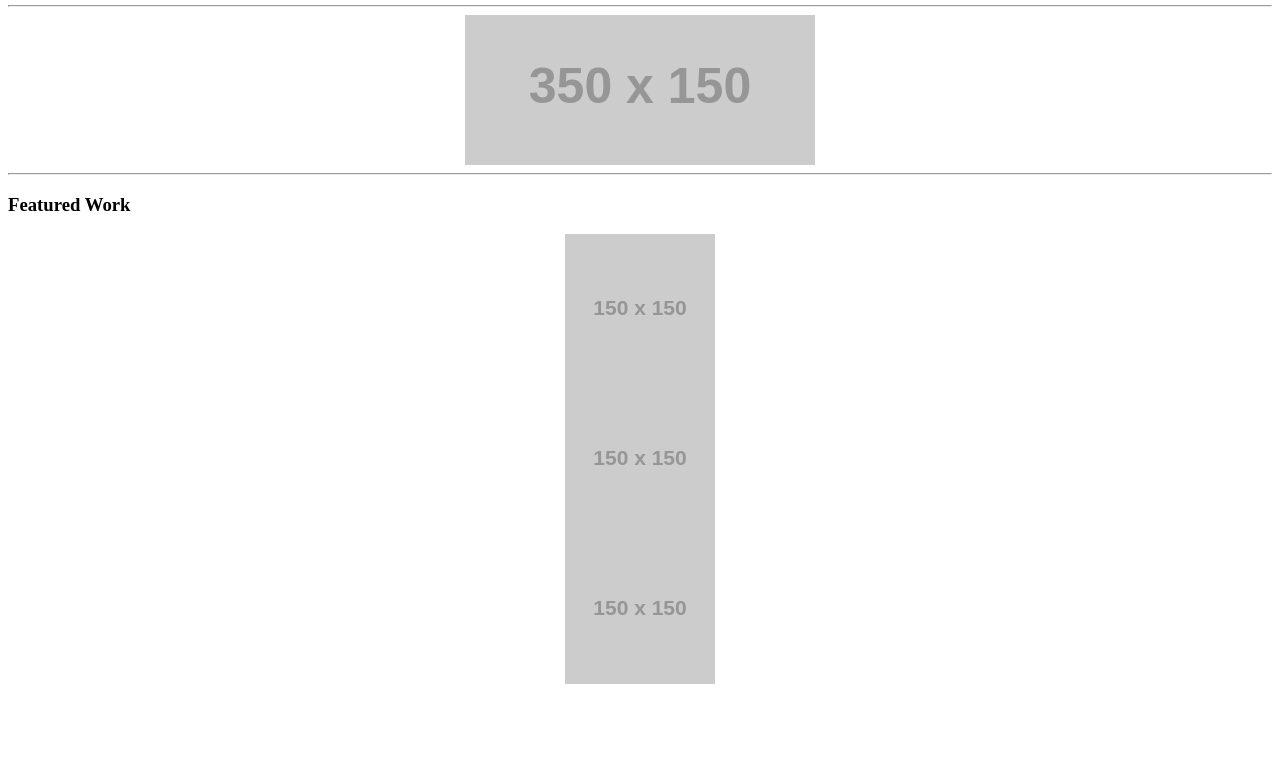
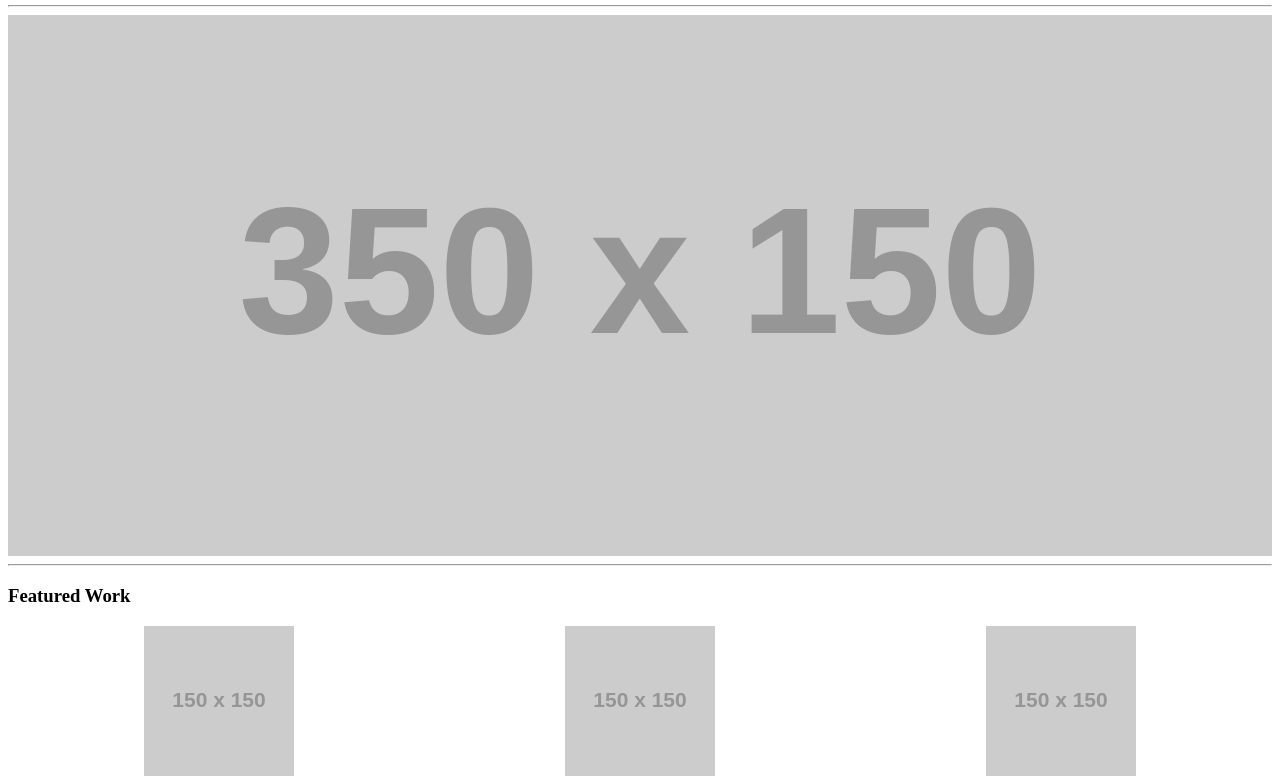
Before and after one commit to rttomlinson/lesson2portfolio, a plain HTML site: page index.html in a window 1280 px wide. Shown: the part 138-922 px from the top of the page. Before the commit the page ends 830 px from the top, so only its background shows below. Drawn offline with Linux system fonts and the light colour scheme; placeholder pictures from the web are drawn by us.

Commit message:
Add breakpoints for larger screens Featured Work section adjusts appropriately

```diff
--- a/css/main.css
+++ b/css/main.css
@@ -23,6 +23,25 @@ img {
 	text-align:right;
 }
 
+.width-100 {
+	width:100%;
+}
 /*
 Width of each feature box when viewport is greater than 500px? calc((100%-16px)/3)
 */
+
+@media screen and (min-width:550px) {
+	.feature-container {
+		display:flex;
+		flex-wrap:wrap;
+	}
+	.feature-holder-sm {
+		width:50%;
+	}
+}
+
+@media screen and (min-width:850px) {
+	.feature-holder-md {
+		width: calc(100%/3);
+	}
+}
--- a/index.html
+++ b/index.html
@@ -21,7 +21,7 @@
     <hr>
     <section>
       <picture>
-        <img src="http://placehold.it/350x150" alt="Replace alt text">
+        <img class="width-100" src="http://placehold.it/350x150" alt="Replace alt text">
       </picture>
     </section>
     <hr>
@@ -29,18 +29,18 @@
       <div>
         <h3>Featured Work</h3>
       </div>
-      <div>
-        <div>
+      <div class="feature-container">
+        <div class="feature-holder-sm feature-holder-md">
           <picture>
             <img src="http://placehold.it/150x150" alt="Replace alt text">
           </picture>
         </div>
-        <div>
+        <div class="feature-holder-sm feature-holder-md">
           <picture>
             <img src="http://placehold.it/150x150" alt="Replace alt text">
           </picture>
         </div>
-        <div>
+        <div class="feature-holder-sm feature-holder-md">
           <picture>
             <img src="http://placehold.it/150x150" alt="Replace alt text">
           </picture>
```
